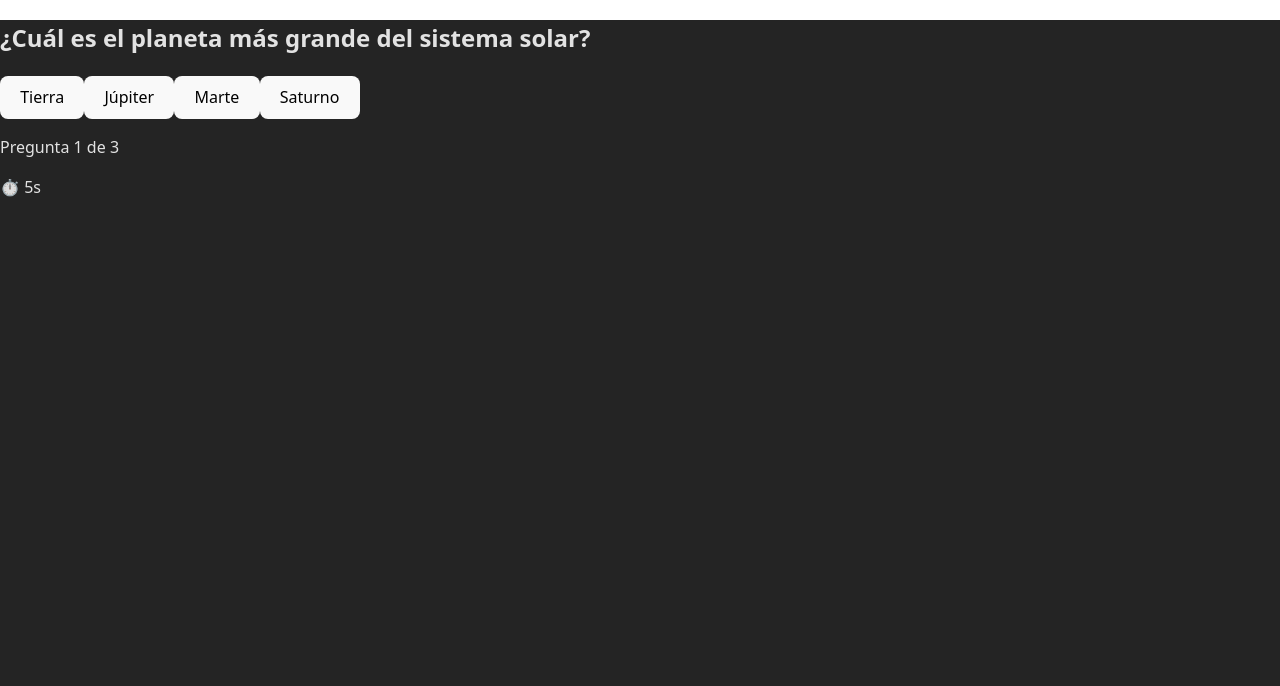
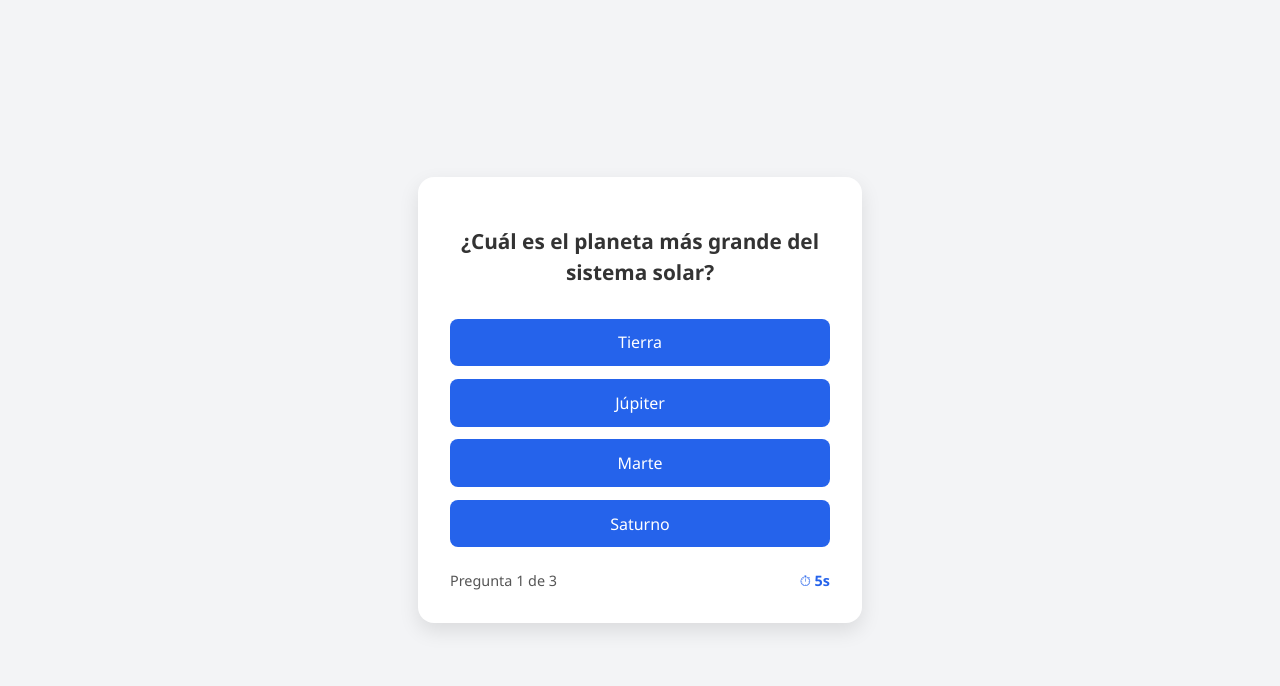
Before and after one commit to Patogol35/QuizEducativo, a React (Vite) app: page / in a window 1280 px wide. Shown: the top 686 px of the page. Built offline with nearby package versions, Linux system fonts and the light colour scheme.

Commit message:
Update App.jsx

```diff
--- a/src/App.jsx
+++ b/src/App.jsx
@@ -1,13 +1,82 @@
 import { useState, useEffect } from "react";
+import styled from "styled-components";
 import { questions } from "./data";
+
+// 🎨 Estilos con styled-components
+const Container = styled.div`
+  display: flex;
+  justify-content: center;
+  align-items: center;
+  height: 100vh;
+  background: #f3f4f6;
+  font-family: "Segoe UI", Tahoma, Geneva, Verdana, sans-serif;
+`;
+
+const Card = styled.div`
+  background: #fff;
+  padding: 2rem;
+  border-radius: 16px;
+  box-shadow: 0 8px 20px rgba(0, 0, 0, 0.1);
+  width: 380px;
+  text-align: center;
+  animation: fadeIn 0.5s ease-in-out;
+
+  @keyframes fadeIn {
+    from {
+      opacity: 0;
+      transform: translateY(10px);
+    }
+    to {
+      opacity: 1;
+      transform: translateY(0);
+    }
+  }
+`;
+
+const Title = styled.h2`
+  font-size: 1.3rem;
+  font-weight: bold;
+  margin-bottom: 1.5rem;
+  color: #333;
+`;
+
+const Button = styled.button`
+  padding: 0.8rem;
+  margin: 0.4rem 0;
+  border: none;
+  border-radius: 8px;
+  font-size: 1rem;
+  cursor: pointer;
+  transition: 0.3s;
+  background: #2563eb;
+  color: #fff;
+  width: 100%;
+
+  &:hover {
+    background: #1d4ed8;
+    transform: scale(1.02);
+  }
+`;
+
+const Info = styled.div`
+  margin-top: 1rem;
+  display: flex;
+  justify-content: space-between;
+  font-size: 0.9rem;
+  color: #555;
+`;
+
+const Timer = styled.span`
+  font-weight: bold;
+  color: ${(props) => (props.timeLeft <= 3 ? "#dc2626" : "#2563eb")};
+`;
 
 export default function App() {
   const [current, setCurrent] = useState(0);
   const [score, setScore] = useState(0);
   const [finished, setFinished] = useState(false);
-  const [timeLeft, setTimeLeft] = useState(10); // ⏱️ 10 segundos por pregunta
+  const [timeLeft, setTimeLeft] = useState(10);
 
-  // Manejar respuestas
   const handleAnswer = (option) => {
     if (option === questions[current].answer) {
       setScore(score + 1);
@@ -15,33 +84,27 @@ export default function App() {
     nextQuestion();
   };
 
-  // Pasar a la siguiente pregunta
   const nextQuestion = () => {
     if (current + 1 < questions.length) {
       setCurrent(current + 1);
-      setTimeLeft(10); // reiniciar tiempo
+      setTimeLeft(10);
     } else {
       setFinished(true);
     }
   };
 
-  // Efecto del cronómetro
   useEffect(() => {
     if (finished) return;
-
     if (timeLeft === 0) {
       nextQuestion();
       return;
     }
-
     const timer = setInterval(() => {
       setTimeLeft((prev) => prev - 1);
     }, 1000);
-
     return () => clearInterval(timer);
   }, [timeLeft, finished]);
 
-  // Reiniciar juego
   const restartGame = () => {
     setCurrent(0);
     setScore(0);
@@ -50,49 +113,31 @@ export default function App() {
   };
 
   return (
-    <div className="flex flex-col items-center justify-center h-screen bg-gray-100">
+    <Container>
       {!finished ? (
-        <div className="bg-white shadow-lg rounded-2xl p-6 w-96 text-center">
-          <h2 className="text-xl font-bold mb-4">
-            {questions[current].question}
-          </h2>
-
-          {/* Opciones */}
-          <div className="grid gap-3">
-            {questions[current].options.map((opt, idx) => (
-              <button
-                key={idx}
-                onClick={() => handleAnswer(opt)}
-                className="p-2 bg-blue-500 text-white rounded-lg hover:bg-blue-600 transition"
-              >
-                {opt}
-              </button>
-            ))}
-          </div>
-
-          {/* Info */}
-          <div className="mt-4 flex justify-between text-gray-600">
-            <p>
+        <Card>
+          <Title>{questions[current].question}</Title>
+          {questions[current].options.map((opt, idx) => (
+            <Button key={idx} onClick={() => handleAnswer(opt)}>
+              {opt}
+            </Button>
+          ))}
+          <Info>
+            <span>
               Pregunta {current + 1} de {questions.length}
-            </p>
-            <p>⏱️ {timeLeft}s</p>
-          </div>
-        </div>
+            </span>
+            <Timer timeLeft={timeLeft}>⏱ {timeLeft}s</Timer>
+          </Info>
+        </Card>
       ) : (
-        <div className="bg-white shadow-lg rounded-2xl p-6 w-96 text-center">
-          <h2 className="text-2xl font-bold">Juego terminado 🎉</h2>
-          <p className="mt-2">
-            Tu puntaje: <span className="font-bold">{score}</span> /{" "}
-            {questions.length}
+        <Card>
+          <Title>Juego terminado 🎉</Title>
+          <p>
+            Tu puntaje: <b>{score}</b> / {questions.length}
           </p>
-          <button
-            onClick={restartGame}
-            className="mt-4 p-2 bg-green-500 text-white rounded-lg hover:bg-green-600 transition"
-          >
-            Jugar de nuevo
-          </button>
-        </div>
+          <Button onClick={restartGame}>Jugar de nuevo</Button>
+        </Card>
       )}
-    </div>
+    </Container>
   );
-                                            }
+  }
```
